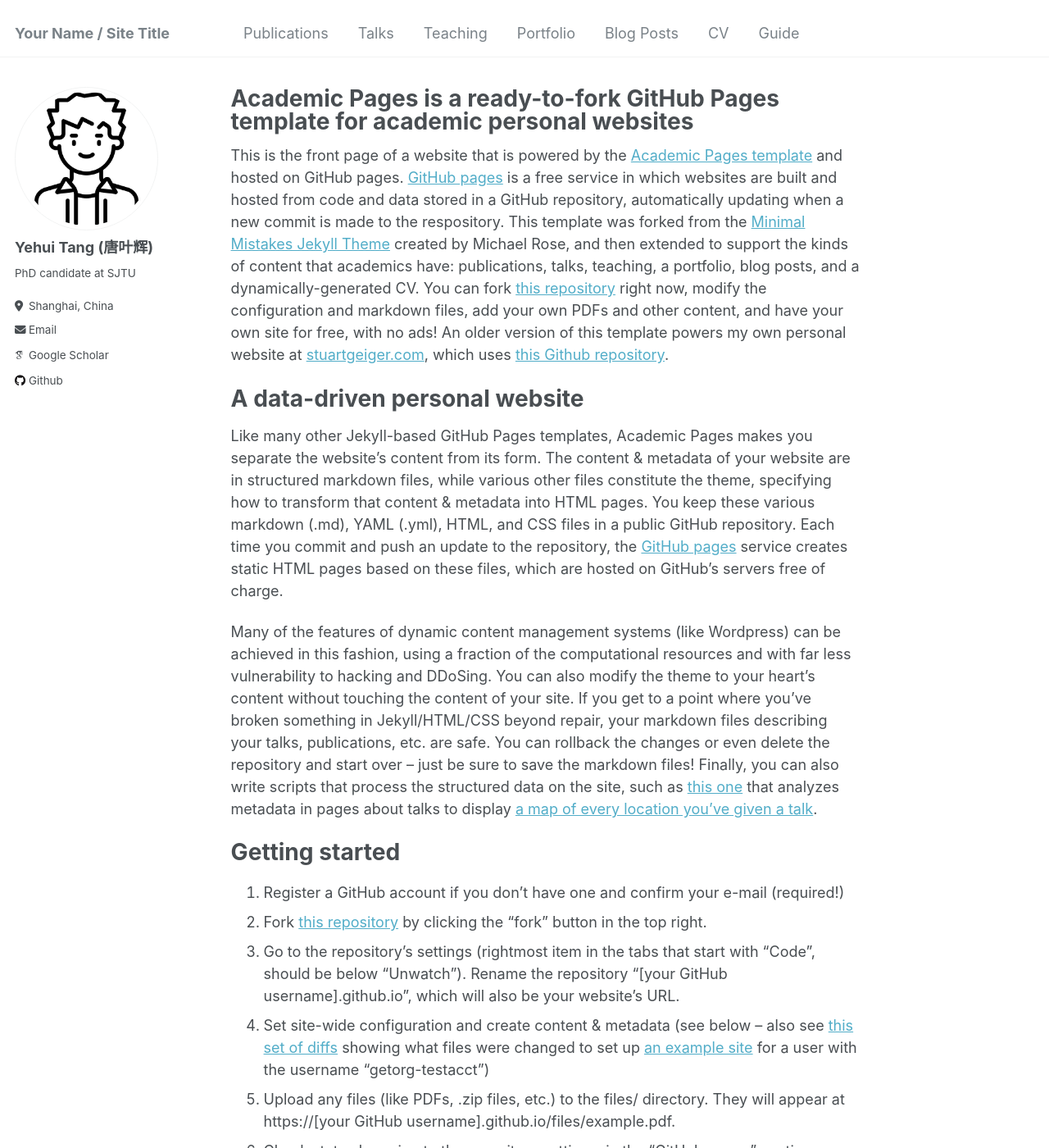
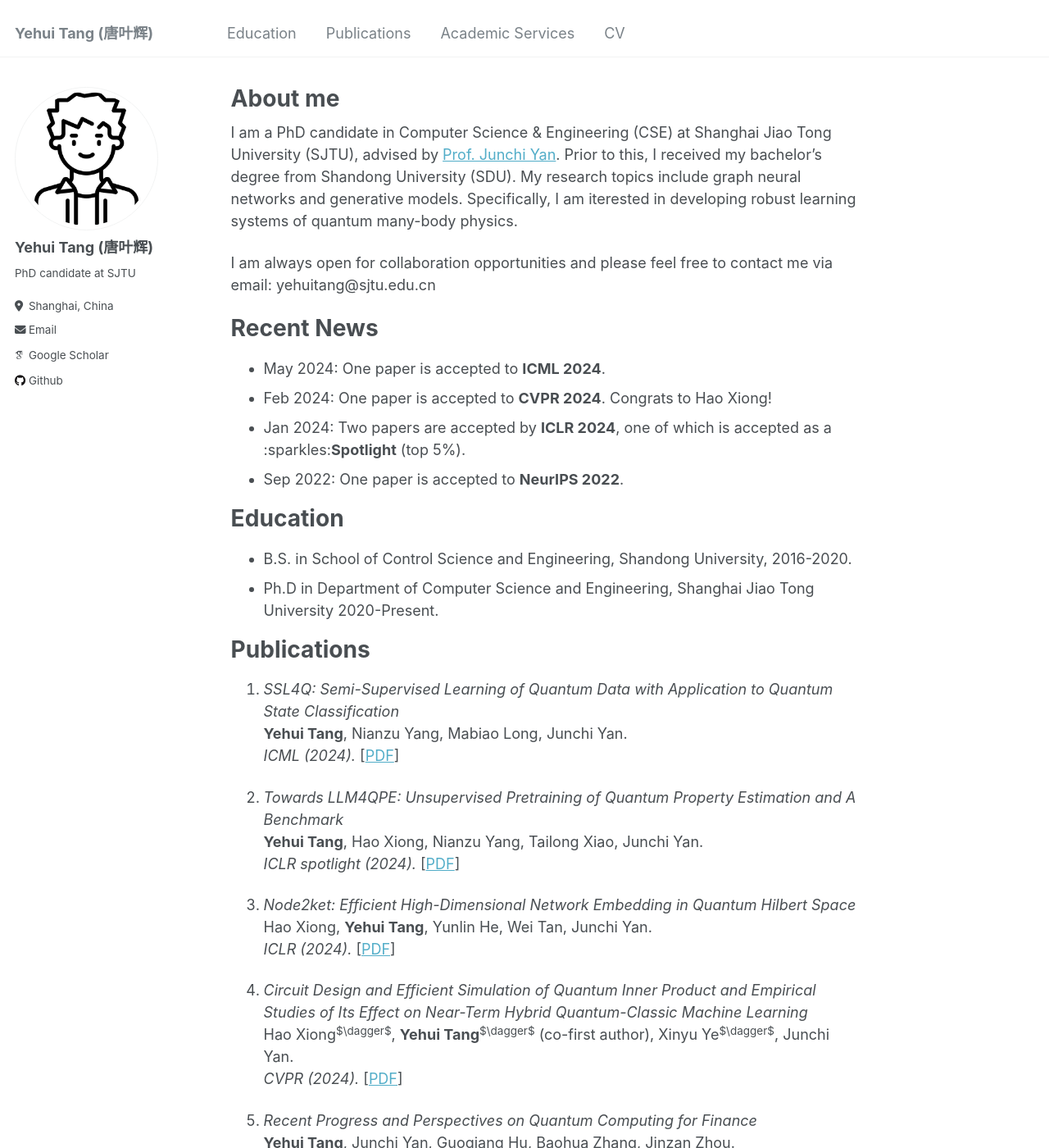
Before and after one commit to abel1231/abel1231.github.io, a Jekyll site: the page built from _pages/about.md, in a window 1280 px wide and 1400 px high. Shown: the whole window at 82% size. Built offline with Jekyll 4.4.1, drawn with Linux system fonts in a browser that asks for light colours; some web fonts are replaced; some of the changed text lies outside the part shown.

Commit message:
Update CV

```diff
--- a/_config.yml
+++ b/_config.yml
@@ -8,7 +8,7 @@
 
 # Basic Site Settings
 locale                   : "en-US"
-title                    : "Your Name / Site Title"
+title                    : "Yehui Tang (唐叶辉)"
 title_separator          : "-"
 name                     : &name "Yehui Tang"
 description              : &description "Yehui Tang Personal homepage"
--- a/_pages/about.md
+++ b/_pages/about.md
@@ -1,49 +1,66 @@
 ---
 permalink: /
-title: "Academic Pages is a ready-to-fork GitHub Pages template for academic personal websites"
+title: "About me"
 author_profile: true
 redirect_from:
   - /about/
   - /about.html
 ---
 
-This is the front page of a website that is powered by the [Academic Pages template](https://github.com/academicpages/academicpages.github.io) and hosted on GitHub pages. [GitHub pages](https://pages.github.com) is a free service in which websites are built and hosted from code and data stored in a GitHub repository, automatically updating when a new commit is made to the respository. This template was forked from the [Minimal Mistakes Jekyll Theme](https://mmistakes.github.io/minimal-mistakes/) created by Michael Rose, and then extended to support the kinds of content that academics have: publications, talks, teaching, a portfolio, blog posts, and a dynamically-generated CV. You can fork [this repository](https://github.com/academicpages/academicpages.github.io) right now, modify the configuration and markdown files, add your own PDFs and other content, and have your own site for free, with no ads! An older version of this template powers my own personal website at [stuartgeiger.com](http://stuartgeiger.com), which uses [this Github repository](https://github.com/staeiou/staeiou.github.io).
+I am a PhD candidate in Computer Science & Engineering (CSE) at Shanghai Jiao Tong University (SJTU), advised by [Prof. Junchi Yan](https://thinklab.sjtu.edu.cn/). Prior to this, I received my bachelor's degree from Shandong University (SDU). My research topics include graph neural networks and generative models. Specifically, I am iterested in developing robust learning systems of quantum many-body physics.
 
-A data-driven personal website
+I am always open for collaboration opportunities and please feel free to contact me via email: yehuitang@sjtu.edu.cn
+
+
+Recent News
 ======
-Like many other Jekyll-based GitHub Pages templates, Academic Pages makes you separate the website's content from its form. The content & metadata of your website are in structured markdown files, while various other files constitute the theme, specifying how to transform that content & metadata into HTML pages. You keep these various markdown (.md), YAML (.yml), HTML, and CSS files in a public GitHub repository. Each time you commit and push an update to the repository, the [GitHub pages](https://pages.github.com/) service creates static HTML pages based on these files, which are hosted on GitHub's servers free of charge.
+- May 2024: One paper is accepted to **ICML 2024**.
+- Feb 2024: One paper is accepted to **CVPR 2024**. Congrats to Hao Xiong!
+- Jan 2024: Two papers are accepted by **ICLR 2024**, one of which is accepted as a :sparkles:**Spotlight** (top 5%).
+- Sep 2022: One paper is accepted to **NeurIPS 2022**.
 
-Many of the features of dynamic content management systems (like Wordpress) can be achieved in this fashion, using a fraction of the computational resources and with far less vulnerability to hacking and DDoSing. You can also modify the theme to your heart's content without touching the content of your site. If you get to a point where you've broken something in Jekyll/HTML/CSS beyond repair, your markdown files describing your talks, publications, etc. are safe. You can rollback the changes or even delete the repository and start over -- just be sure to save the markdown files! Finally, you can also write scripts that process the structured data on the site, such as [this one](https://github.com/academicpages/academicpages.github.io/blob/master/talkmap.ipynb) that analyzes metadata in pages about talks to display [a map of every location you've given a talk](https://academicpages.github.io/talkmap.html).
 
-Getting started
+Education
 ======
-1. Register a GitHub account if you don't have one and confirm your e-mail (required!)
-1. Fork [this repository](https://github.com/academicpages/academicpages.github.io) by clicking the "fork" button in the top right.
-1. Go to the repository's settings (rightmost item in the tabs that start with "Code", should be below "Unwatch"). Rename the repository "[your GitHub username].github.io", which will also be your website's URL.
-1. Set site-wide configuration and create content & metadata (see below -- also see [this set of diffs](http://archive.is/3TPas) showing what files were changed to set up [an example site](https://getorg-testacct.github.io) for a user with the username "getorg-testacct")
-1. Upload any files (like PDFs, .zip files, etc.) to the files/ directory. They will appear at https://[your GitHub username].github.io/files/example.pdf.
-1. Check status by going to the repository settings, in the "GitHub pages" section
+- B.S. in School of Control Science and Engineering, Shandong University, 2016-2020.
+- Ph.D in Department of Computer Science and Engineering, Shanghai Jiao Tong University 2020-Present.
 
-Site-wide configuration
-------
-The main configuration file for the site is in the base directory in [_config.yml](https://github.com/academicpages/academicpages.github.io/blob/master/_config.yml), which defines the content in the sidebars and other site-wide features. You will need to replace the default variables with ones about yourself and your site's github repository. The configuration file for the top menu is in [_data/navigation.yml](https://github.com/academicpages/academicpages.github.io/blob/master/_data/navigation.yml). For example, if you don't have a portfolio or blog posts, you can remove those items from that navigation.yml file to remove them from the header.
 
-Create content & metadata
-------
-For site content, there is one markdown file for each type of content, which are stored in directories like _publications, _talks, _posts, _teaching, or _pages. For example, each talk is a markdown file in the [_talks directory](https://github.com/academicpages/academicpages.github.io/tree/master/_talks). At the top of each markdown file is structured data in YAML about the talk, which the theme will parse to do lots of cool stuff. The same structured data about a talk is used to generate the list of talks on the [Talks page](https://academicpages.github.io/talks), each [individual page](https://academicpages.github.io/talks/2012-03-01-talk-1) for specific talks, the talks section for the [CV page](https://academicpages.github.io/cv), and the [map of places you've given a talk](https://academicpages.github.io/talkmap.html) (if you run this [python file](https://github.com/academicpages/academicpages.github.io/blob/master/talkmap.py) or [Jupyter notebook](https://github.com/academicpages/academicpages.github.io/blob/master/talkmap.ipynb), which creates the HTML for the map based on the contents of the _talks directory).
+Publications
+======
+1. *SSL4Q: Semi-Supervised Learning of Quantum Data with Application to Quantum State Classification* <br>
+**Yehui Tang**, Nianzu Yang, Mabiao Long, Junchi Yan.<br>
+*ICML (2024).* [<a href="https://openreview.net/forum?id=04Fx1u2BUD" target="_blank">PDF</a>]
 
-**Markdown generator**
+1. *Towards LLM4QPE: Unsupervised Pretraining of Quantum Property Estimation and A Benchmark* <br>
+**Yehui Tang**, Hao Xiong, Nianzu Yang, Tailong Xiao, Junchi Yan.<br>
+*ICLR spotlight (2024).* [<a href="https://openreview.net/forum?id=vrBVFXwAmi" target="_blank">PDF</a>]
 
-I have also created [a set of Jupyter notebooks](https://github.com/academicpages/academicpages.github.io/tree/master/markdown_generator
-) that converts a CSV containing structured data about talks or presentations into individual markdown files that will be properly formatted for the Academic Pages template. The sample CSVs in that directory are the ones I used to create my own personal website at stuartgeiger.com. My usual workflow is that I keep a spreadsheet of my publications and talks, then run the code in these notebooks to generate the markdown files, then commit and push them to the GitHub repository.
+1. *Node2ket: Efficient High-Dimensional Network Embedding in Quantum Hilbert Space* <br>
+Hao Xiong, **Yehui Tang**, Yunlin He, Wei Tan, Junchi Yan.<br>
+*ICLR (2024).* [<a href="https://openreview.net/forum?id=lROh08eK6n" target="_blank">PDF</a>]
 
-How to edit your site's GitHub repository
-------
-Many people use a git client to create files on their local computer and then push them to GitHub's servers. If you are not familiar with git, you can directly edit these configuration and markdown files directly in the github.com interface. Navigate to a file (like [this one](https://github.com/academicpages/academicpages.github.io/blob/master/_talks/2012-03-01-talk-1.md) and click the pencil icon in the top right of the content preview (to the right of the "Raw | Blame | History" buttons). You can delete a file by clicking the trashcan icon to the right of the pencil icon. You can also create new files or upload files by navigating to a directory and clicking the "Create new file" or "Upload files" buttons.
+1. *Circuit Design and Efficient Simulation of Quantum Inner Product and Empirical Studies of Its Effect on Near-Term Hybrid Quantum-Classic Machine Learning* <br>
+Hao Xiong<sup>$\dagger$</sup>, **Yehui Tang**<sup>$\dagger$</sup> (co-first author), Xinyu Ye<sup>$\dagger$</sup>, Junchi Yan.<br>
+*CVPR (2024).* [<a href="https://openaccess.thecvf.com/content/CVPR2024/html/Xiong_Circuit_Design_and_Efficient_Simulation_of_Quantum_Inner_Product_and_CVPR_2024_paper.html" target="_blank">PDF</a>]
 
-Example: editing a markdown file for a talk
-![Editing a markdown file for a talk](/images/editing-talk.png)
+1. *Recent Progress and Perspectives on Quantum Computing for Finance* <br>
+**Yehui Tang**, Junchi Yan, Guoqiang Hu, Baohua Zhang, Jinzan Zhou.<br>
+*SOCA (2022).* [<a href="https://link.springer.com/article/10.1007/s11761-022-00351-7" target="_blank">PDF</a>]
 
-For more info
-------
-More info about configuring Academic Pages can be found in [the guide](https://academicpages.github.io/markdown/). The [guides for the Minimal Mistakes theme](https://mmistakes.github.io/minimal-mistakes/docs/configuration/) (which this theme was forked from) might also be helpful.
+1. *GraphQNTK: Quantum Neural Tangent Kernel for Graph Data* <br>
+**Yehui Tang**, Junchi Yan.<br>
+*NeurIPS (2022).* [<a href="https://proceedings.neurips.cc/paper_files/paper/2022/hash/285b06e0dd856f20591b0a5beb954151-Abstract-Conference.html" target="_blank">PDF</a>]
+
+1. *Towards a Native Quantum Paradigm for Graph Representation Learning: A Sampling-based Recurrent Embedding Approach* <br>
+Ge Yan, **Yehui Tang**, Junchi Yan.<br>
+*SIGKDD (2022).* [<a href="https://dl.acm.org/doi/abs/10.1145/3534678.3539327" target="_blank">PDF</a>]
+
+1. *GraphQNTK: Quantum Neural Tangent Kernel for Graph Data* <br>
+**Yehui Tang**, Junchi Yan.<br>
+*NeurIPS (2022).* [<a href="https://proceedings.neurips.cc/paper_files/paper/2022/file/285b06e0dd856f20591b0a5beb954151-Paper-Conference.pdf" target="_blank">PDF</a>]
+
+
+Academic Services
+======
+I serve as Reviewer for NeurIPS 2022-2024, ICLR 2023-2024, ICML 2023-2024, CVPR2024, SIGKDD 2023.
```
Also changed, not shown: _data/navigation.yml (+25 -13 lines).
